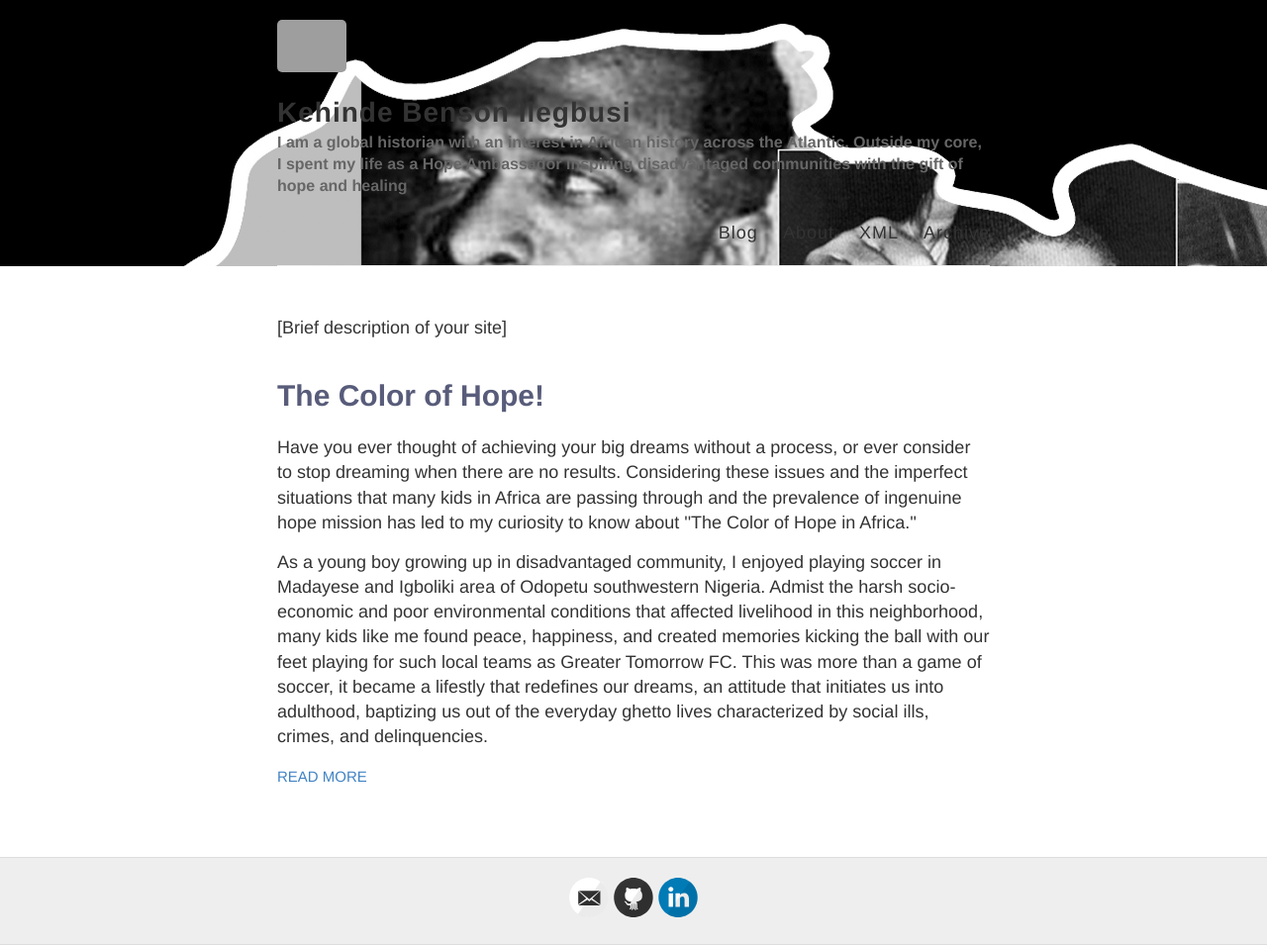
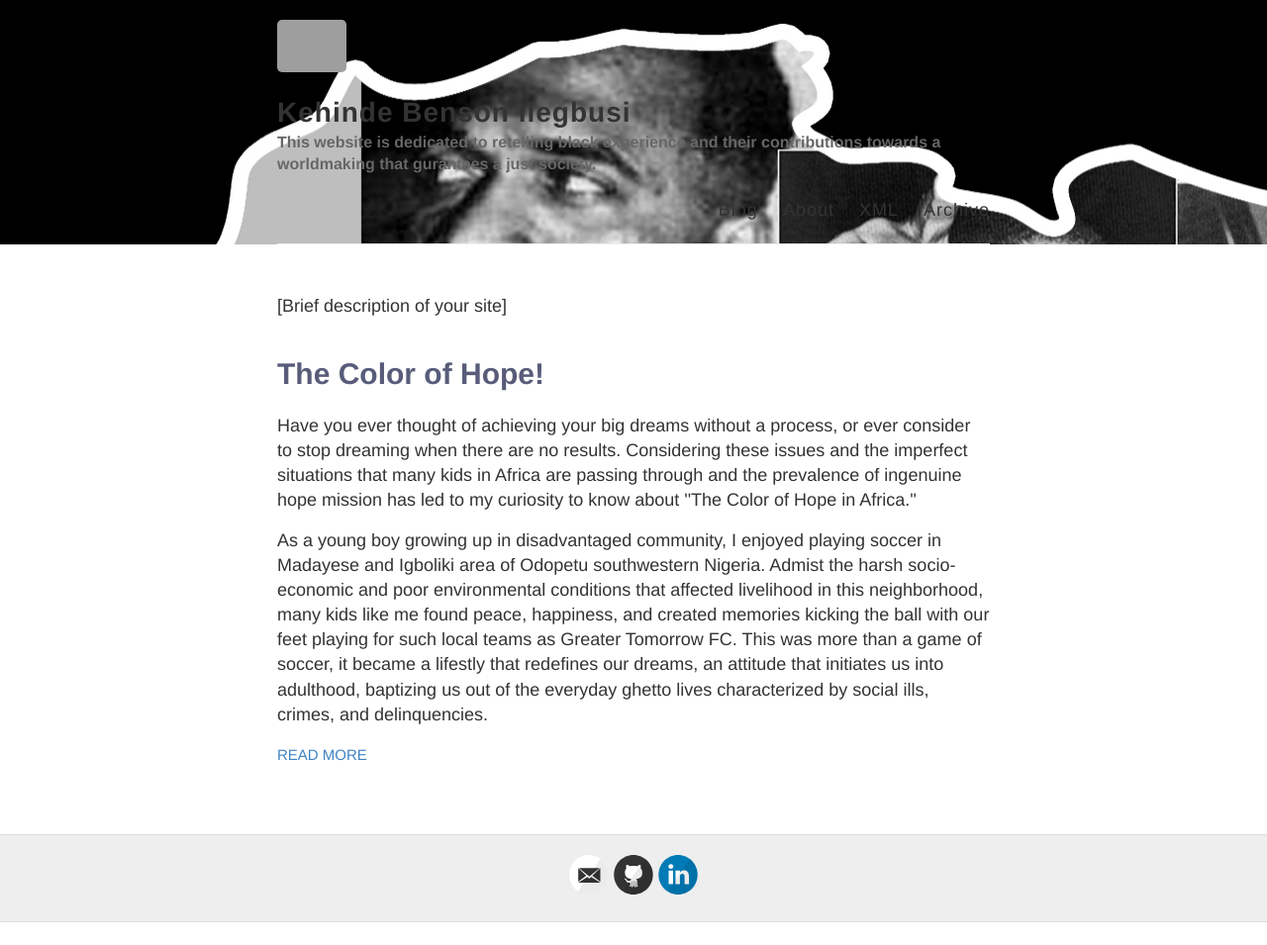
Before and after one commit to ilegbusi/ilegbusi.github.io, a Jekyll site: the page built from index.html, in a window 1280 px wide. Shown: the whole page at 99% size. Built offline with Jekyll 4.4.1, drawn with Linux system fonts in a browser that asks for light colours; after the commit the page ends 932 px from its top, so only the background shows below that; grey boxes are pictures that could not be loaded.

Commit message:
Update _config.yml 03-17-2024

```diff
--- a/_config.yml
+++ b/_config.yml
@@ -5,11 +5,12 @@
 # Name of your site (Afirika WA)
 name: Kehinde Benson Ilegbusi
 
-# Short bio or description (displayed in the header)
-description: I am a global historian with an interest in African history across the Atlantic. Outside my core, I spent my life as a Hope Ambassador inspiring disadvantaged communities with the gift of hope and healing
+# Short bio or description (Historian, PanAfricanist, and Hope Ambassador)
+
+description: This website is dedicated to retelling black experience and their contributions towards a worldmaking that gurantees a just society.
 
 # URL of your avatar or profile pic
-avatar: https://raw.githubusercontent.com/[ilegbusikehinde.github.io]/[ilegbusikehinde.github.io].github.io/master/images/[Africa.jpg]
+avatar: https://raw.githubusercontent.com/[ilegbusikehinde.github.io]/[ilegbusikehinde.github.io].github.io/master/images/[Pan-Africanism.jpg]
 
 #
 # Flags below are optional
```
